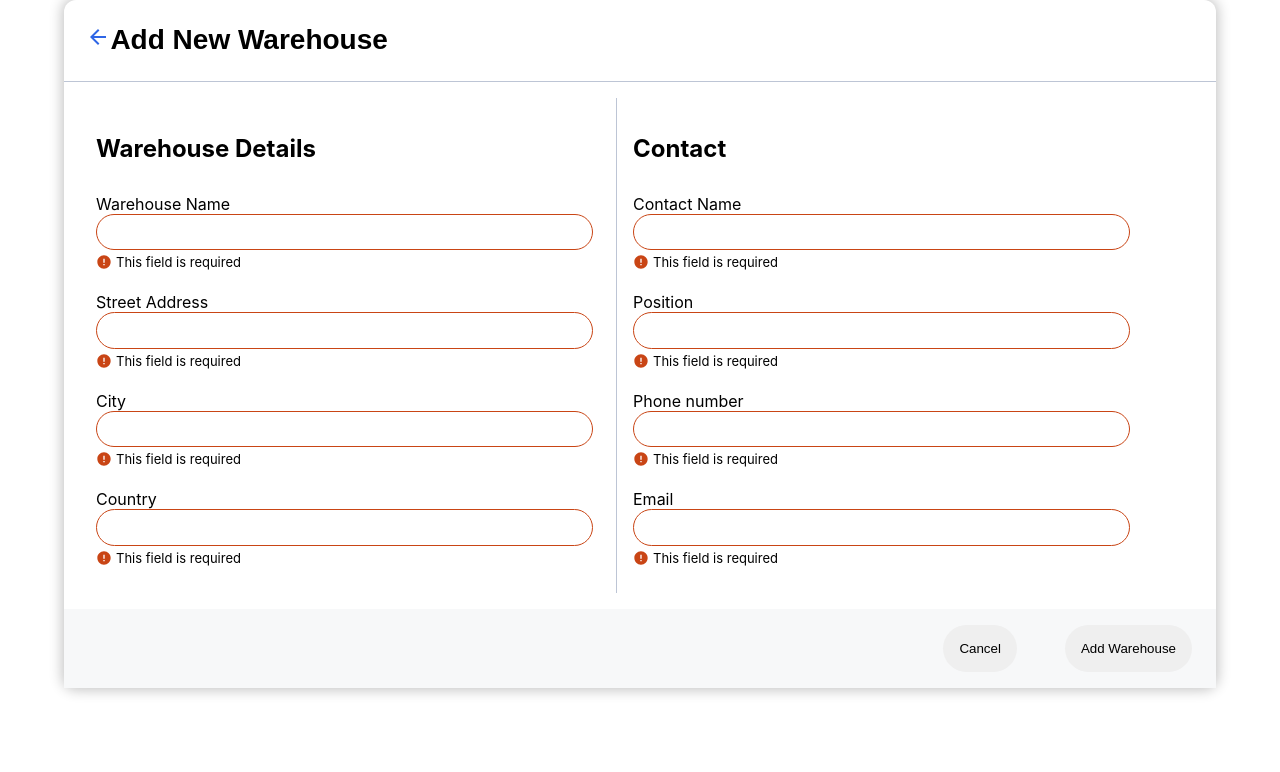
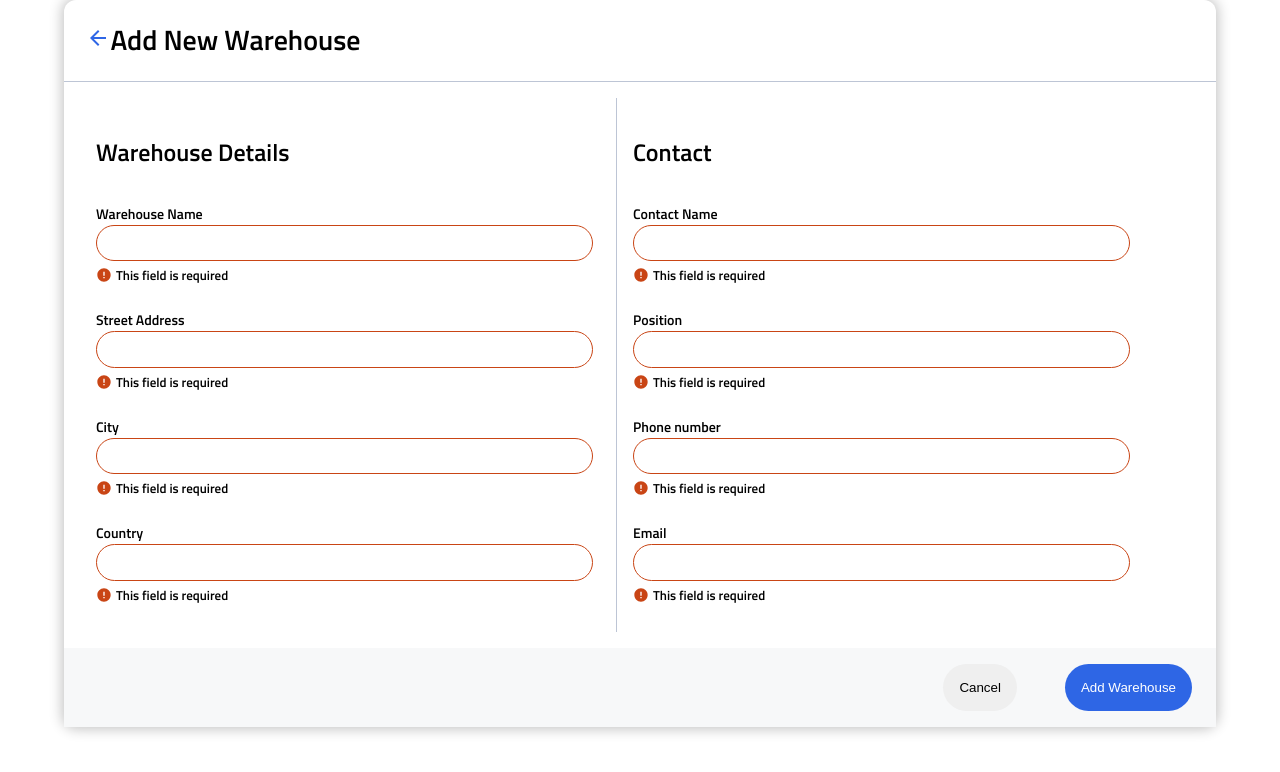
Before and after one commit to ChristopherFotos/inStock, a React (Create React App) app in the folder client/: page / in a window 1280 px wide. Shown: the top 772 px of the page. Built offline with nearby package versions, Linux system fonts and the light colour scheme.

Commit message:
fix styling on buttons, edit _fonts so that font actually works

```diff
--- a/client/src/components/AddWarehouse/AddWarehouse.jsx
+++ b/client/src/components/AddWarehouse/AddWarehouse.jsx
@@ -53,10 +53,10 @@ export default class AddWarehouse extends Component {
 
     render() {
         return (
-            <div className = 'form'>
+            <div className = 'form titilliumWeb-Regular'>
                 <div className="form__header">
                     <img src={arrow} className = 'form__back-arrow' alt=""/>
-                    <h1 className="form__heading titilliumWeb-Regular">Add New Warehouse</h1>
+                    <h1 className="form__heading">Add New Warehouse</h1>
                 </div>
 
                 <div className="flex-container">
@@ -71,9 +71,9 @@ export default class AddWarehouse extends Component {
                     <div className="form__right-section">
                     <h2 className="form__subheading">Contact</h2>
                         <Input name='name' text='Contact Name' empty={this.isEmpty('name', true)} handleChange={(e)=>this.handleContactChange(e)} />
-                        <Input name='position' text='Position' empty={this.isEmpty('position', true)}handleChange={(e)=>this.handleContactChange(e)} />
+                        <Input name='position' text='Position' empty={this.isEmpty('position', true)} handleChange={(e)=>this.handleContactChange(e)} />
                         <Input name='phone' text='Phone number' empty={this.isEmpty('phone', true)} handleChange={(e)=>this.handleContactChange(e)} />
-                        <Input name='email' text='Email' empty={this.isEmpty('email', true)}handleChange={(e)=>this.handleContactChange(e)} />
+                        <Input name='email' text='Email' empty={this.isEmpty('email', true)} handleChange={(e)=>this.handleContactChange(e)} />
                     </div>
 
                 </div>
--- a/client/src/components/AddWarehouse/AddWarehouse.scss
+++ b/client/src/components/AddWarehouse/AddWarehouse.scss
@@ -53,6 +53,12 @@
         padding: 0.7rem 0;
     }
 
+    &__label{
+        font-family: 'TitilliumWeb', sans-serif;
+        font-weight: 600;
+        font-size: 14px;
+    }
+
     &__input {
         display: block;
         outline: none;
@@ -85,6 +91,11 @@
         border-radius: 20px;
         border: none;
         outline: none;
+
+        &:nth-of-type(2){
+            background-color: $blue;
+            color: white
+        }
 
         @include tablet {
             width: auto;
--- a/client/src/partials/__fonts.scss
+++ b/client/src/partials/__fonts.scss
@@ -1,22 +1,22 @@
 @font-face {
-    font-family: 'TitilliumWeb', sans-serif;
+    font-family: 'TitilliumWeb';
     src: url("../assets/fonts/TitilliumWeb-Regular.ttf")  format("truetype");
     font-style: normal;
     font-weight: 400;
 }
 
 .titilliumWeb-Regular {
-    font-family: 'TitilliumWeb', sans-serif;
-    font-weight: regular;
+    font-family: 'TitilliumWeb';
+    font-weight: normal;
 }
 
 @font-face {
-    font-family: 'TitilliumWeb', sans-serif;
-    src: url("../assets/fonts/TitilliumWeb-Regular.ttf")  format("truetype");
+    font-family: 'TitilliumWeb';
+    src: url("../assets/fonts/TitilliumWeb-SemiBold.ttf")  format("truetype");
     font-style: bold;
-    font-weight: 600;
+    font-weight: medium;
 }
 .titilliumWeb-SemiBold {
     font-family: 'TitilliumWeb', sans-serif;
-    font-weight: SemiBold;
+    font-weight: medium;
 }
--- /dev/null
+++ b/client/src/partials/_general.scss
@@ -0,0 +1,3 @@
+@import './_variables';
+@import './_mixins';
+@import './_fonts';
```
Also changed, not shown: 1 other file (tests, documents, lock files or other folders).
